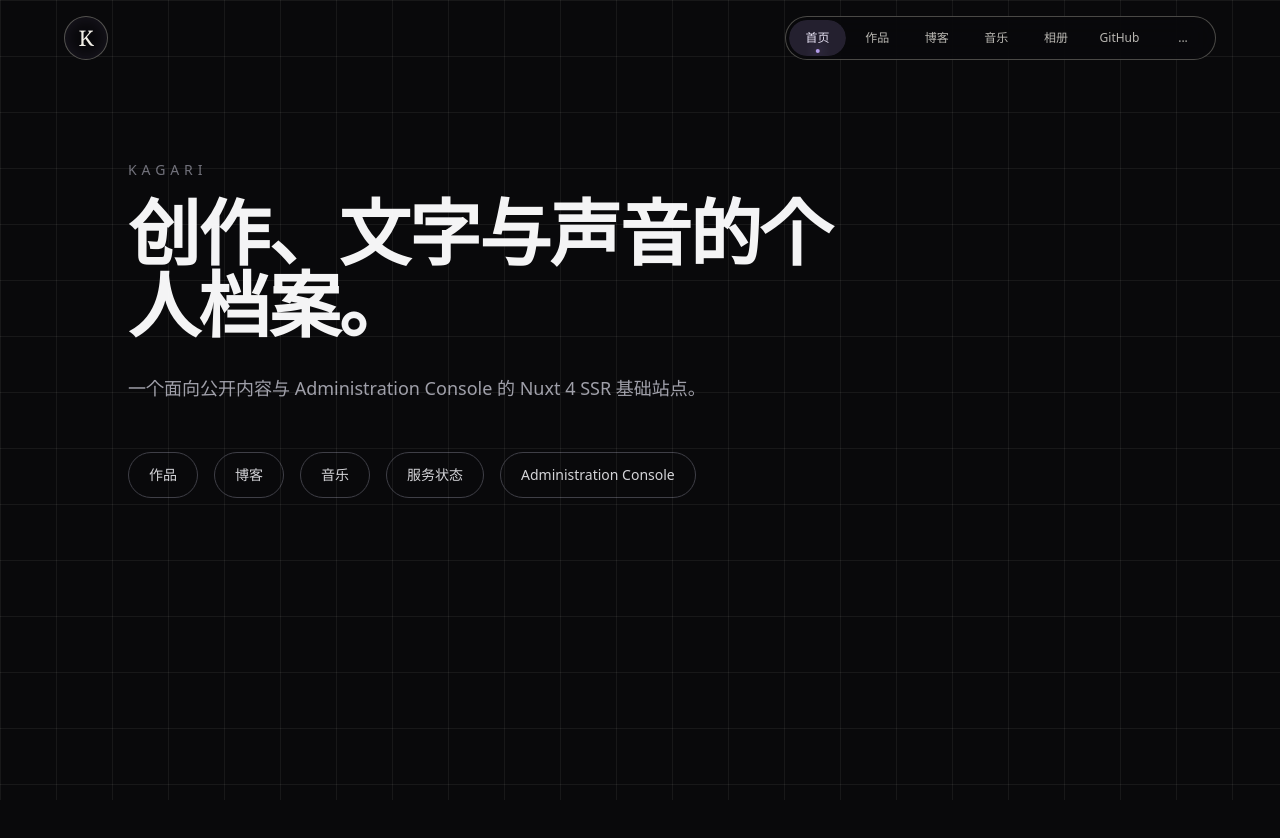
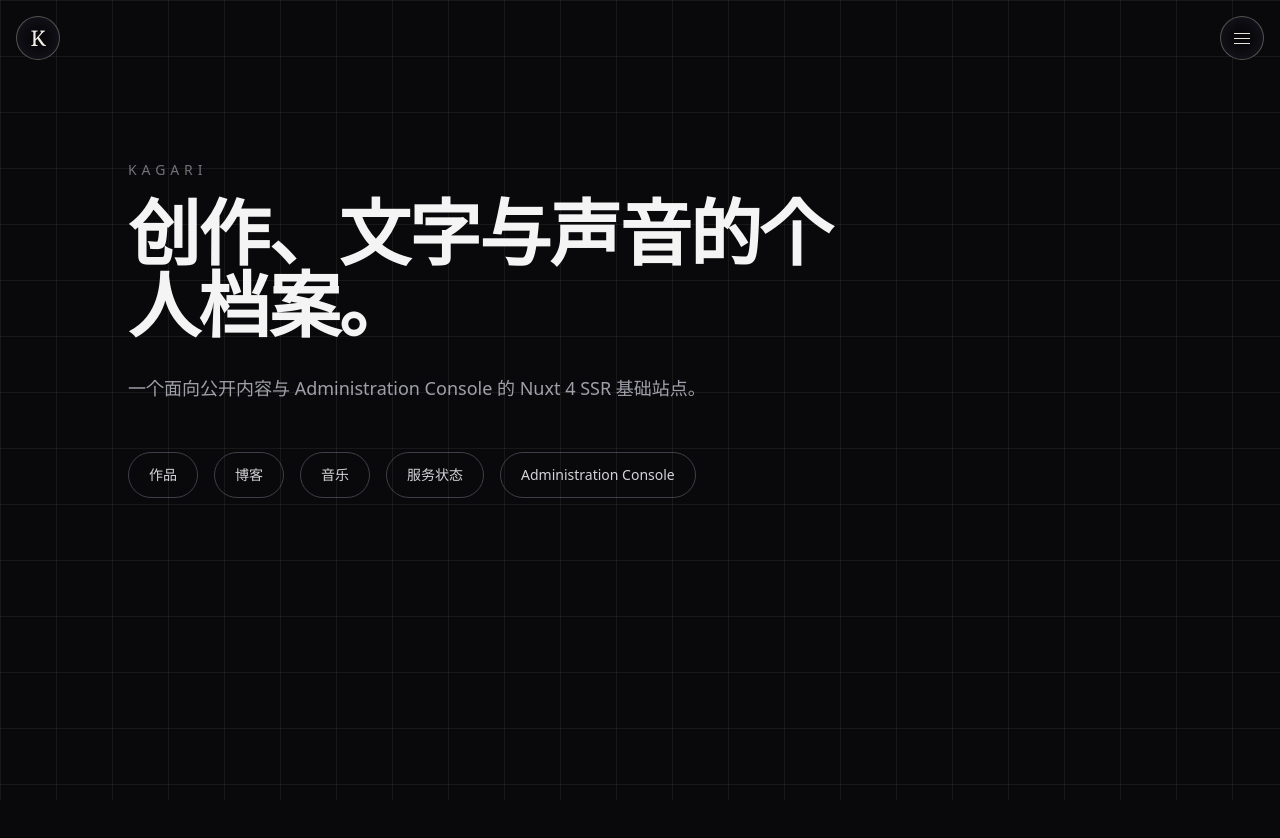
Before and after one commit to key-Naka/kagari, a Nuxt app in the folder frontend/: page / in a window 1280 px wide. Shown: the top 838 px of the page. Built offline with nearby package versions, Linux system fonts and the light colour scheme.

Commit message:
feat: complete desktop navigation (#19)

```diff
--- a/frontend/components/SiteNavigation.vue
+++ b/frontend/components/SiteNavigation.vue
@@ -10,27 +10,21 @@ const route = useRoute()
 const compact = ref(false)
 const menuOpen = ref(false)
 const pendingRoute = ref<string | null>(null)
-const navigationRoot = ref<HTMLElement | null>(null)
 const menu = ref<HTMLElement | null>(null)
 const closeButton = ref<HTMLButtonElement | null>(null)
 const menuTrigger = ref<HTMLElement | null>(null)
 const sigil = ref<HTMLElement | null>(null)
 let bodyOverflow = ''
-let removeLiquidListeners: (() => void)[] = []
 let rotateSigil: ((target: HTMLElement) => void) | null = null
 let isMounted = false
 
-const primaryRoutes: NavigationItem[] = [
+const publicRoutes: NavigationItem[] = [
   { label: '首页', to: '/' },
   { label: '作品', to: '/works' },
   { label: '博客', to: '/blog' },
   { label: '音乐', to: '/music' },
   { label: '相册', to: '/gallery' },
   { label: 'GitHub', to: '/github' },
-]
-
-const indexRoutes: NavigationItem[] = [
-  ...primaryRoutes,
   { label: '服务状态', to: '/status' },
   { label: '访客留言', to: '/visitor-messages' },
 ]
@@ -156,21 +150,6 @@ onMounted(async () => {
       ease: 'power2.out',
     })
   }
-  const links = navigationRoot.value?.querySelectorAll<HTMLElement>('.site-navigation__route') ?? []
-  for (const link of links) {
-    const fill = link.querySelector<HTMLElement>('[data-liquid-fill]')
-    if (!fill) {
-      continue
-    }
-    const enter = () => gsap.to(fill, { yPercent: 0, duration: 0.34, ease: 'power3.out' })
-    const leave = () => gsap.to(fill, { yPercent: 120, duration: 0.3, ease: 'power2.in' })
-    link.addEventListener('mouseenter', enter)
-    link.addEventListener('mouseleave', leave)
-    removeLiquidListeners.push(() => {
-      link.removeEventListener('mouseenter', enter)
-      link.removeEventListener('mouseleave', leave)
-    })
-  }
 })
 
 onBeforeUnmount(() => {
@@ -179,20 +158,16 @@ onBeforeUnmount(() => {
   window.removeEventListener('keydown', onMenuKeydown)
   window.removeEventListener('kagari:navigation', glowSigil)
   document.body.style.overflow = bodyOverflow
-  removeLiquidListeners.forEach(remove => remove())
-  removeLiquidListeners = []
 })
 </script>
 
 <template>
   <header
-    ref="navigationRoot"
     class="site-navigation"
     :class="{ 'site-navigation--compact': compact }"
     data-testid="site-navigation"
   >
     <NuxtLink
-      ref="sigil"
       to="/"
       class="site-navigation__sigil cursor-target"
       aria-label="返回首页"
@@ -205,7 +180,7 @@ onBeforeUnmount(() => {
 
     <nav class="site-navigation__routes" aria-label="主导航">
       <NuxtLink
-        v-for="item in primaryRoutes"
+        v-for="item in publicRoutes"
         :key="item.to"
         :to="item.to"
         class="site-navigation__route cursor-target"
@@ -216,17 +191,6 @@ onBeforeUnmount(() => {
         <span class="site-navigation__label">{{ item.label }}</span>
         <span v-if="isActive(item)" class="site-navigation__active-sigil" aria-hidden="true" />
       </NuxtLink>
-      <button
-        type="button"
-        class="site-navigation__more cursor-target"
-        aria-label="打开更多导航"
-        title="更多导航"
-        :aria-expanded="menuOpen"
-        aria-controls="ritual-menu"
-        @click="openMenu"
-      >
-        <span aria-hidden="true">...</span>
-      </button>
     </nav>
 
     <button
@@ -269,7 +233,7 @@ onBeforeUnmount(() => {
       </button>
       <nav class="ritual-menu__routes" aria-label="全部公开路由">
         <NuxtLink
-          v-for="item in indexRoutes"
+          v-for="item in publicRoutes"
           :key="item.to"
           :to="item.to"
           class="ritual-menu__route cursor-target"
@@ -338,8 +302,7 @@ onBeforeUnmount(() => {
   backdrop-filter: blur(18px);
 }
 
-.site-navigation__route,
-.site-navigation__more {
+.site-navigation__route {
   position: relative;
   display: grid;
   min-width: 3.6rem;
@@ -356,11 +319,8 @@ onBeforeUnmount(() => {
   cursor: pointer;
 }
 
-.site-navigation__route:hover,
-.site-navigation__route:focus-visible,
-.site-navigation__route--active,
-.site-navigation__more:hover,
-.site-navigation__more:focus-visible {
+.site-navigation__route:not(.site-navigation__route--active):hover,
+.site-navigation__route:not(.site-navigation__route--active):focus-visible {
   color: #111113;
   outline: none;
 }
@@ -376,8 +336,7 @@ onBeforeUnmount(() => {
   color: #f2efe7;
 }
 
-.site-navigation__label,
-.site-navigation__more > span {
+.site-navigation__label {
   position: relative;
   z-index: 1;
 }
@@ -389,6 +348,12 @@ onBeforeUnmount(() => {
   border-radius: inherit;
   background: #dedad1;
   transform: translateY(120%);
+  transition: transform 340ms cubic-bezier(0.16, 1, 0.3, 1);
+}
+
+.site-navigation__route:not(.site-navigation__route--active):hover .site-navigation__liquid,
+.site-navigation__route:not(.site-navigation__route--active):focus-visible .site-navigation__liquid {
+  transform: translateY(0);
 }
 
 .site-navigation__route--active .site-navigation__liquid {
@@ -506,12 +471,11 @@ onBeforeUnmount(() => {
 }
 
 .site-navigation__route:focus-visible,
-.site-navigation__more:focus-visible,
 .ritual-menu__route:focus-visible {
   box-shadow: 0 0 0 2px #d9bf81;
 }
 
-@media (max-width: 860px) {
+@media (max-width: 1119px), (hover: none), (pointer: coarse) {
   .site-navigation {
     width: calc(100% - 2rem);
   }
@@ -534,6 +498,7 @@ onBeforeUnmount(() => {
   .site-navigation,
   .ritual-menu,
   .site-navigation__route,
+  .site-navigation__liquid,
   .ritual-menu__route {
     transition-duration: 1ms;
   }
```
Also changed, not shown: 1 other file (tests, documents, lock files or other folders).
